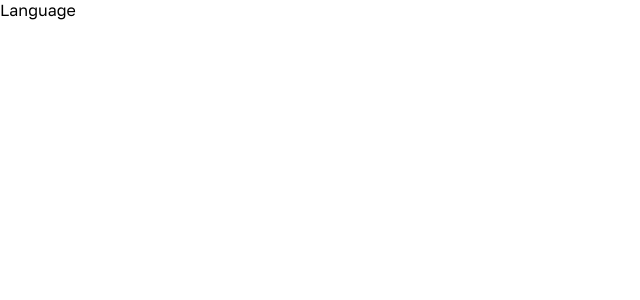
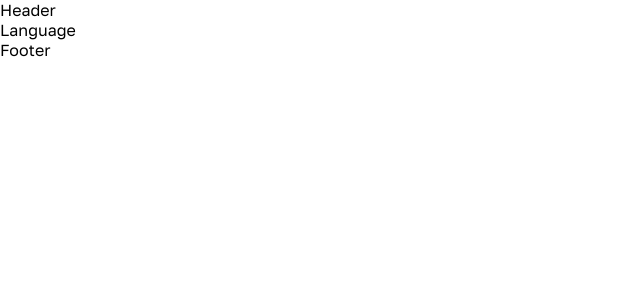
Before and after one commit to Arteminariy/LearnLang, a Next.js app in the folder client/: page /language in a window 1280 px wide. Shown: the top 300 px of the page, without its empty margins (0-640 px from the left). Built offline with nearby package versions, Linux system fonts and the light colour scheme.

Commit message:
add: Layout

```diff
--- /dev/null
+++ b/client/src/components/Footer/Footer.tsx
@@ -0,0 +1,10 @@
+import { FC } from 'react'
+import styles from './Footer.module.scss'
+
+const Footer: FC = () => {
+  return (
+    <div>Footer</div>
+  )
+}
+
+export default Footer
--- /dev/null
+++ b/client/src/components/Header/Header.tsx
@@ -0,0 +1,7 @@
+import { FC } from 'react';
+
+const Header: FC = () => {
+	return <div>Header</div>;
+};
+
+export default Header;
--- /dev/null
+++ b/client/src/components/Layout/Layout.module.scss
@@ -0,0 +1,3 @@
+.container {
+    max-width: 1600px;
+}
--- /dev/null
+++ b/client/src/components/Layout/Layout.tsx
@@ -0,0 +1,24 @@
+import Head from 'next/head';
+import { FC, ReactElement } from 'react';
+import Footer from '../Footer/Footer';
+import styles from './Layout.module.scss'
+import Header from '../Header/Header';
+
+type ILayoutProps = {
+	children: ReactElement;
+};
+
+const Layout: FC<ILayoutProps> = ({ children }) => {
+	return (
+		<>
+			<Head>
+				<title>LearnLang</title>
+			</Head>
+			<Header/>
+			<main className={styles.container}>{children}</main>
+			<Footer />
+		</>
+	);
+};
+
+export default Layout;
--- a/client/src/pages/_app.tsx
+++ b/client/src/pages/_app.tsx
@@ -1,6 +1,7 @@
+import Layout from '@/components/Layout/Layout'
 import '@/styles/globals.css'
 import type { AppProps } from 'next/app'
 
 export default function App({ Component, pageProps }: AppProps) {
-  return <Component {...pageProps} />
+  return <Layout><Component {...pageProps} /></Layout>
 }
```
Also changed, not shown: client/src/components/Footer/Footer.module.scss (added), client/src/components/Header/Header.module.scss (added).
